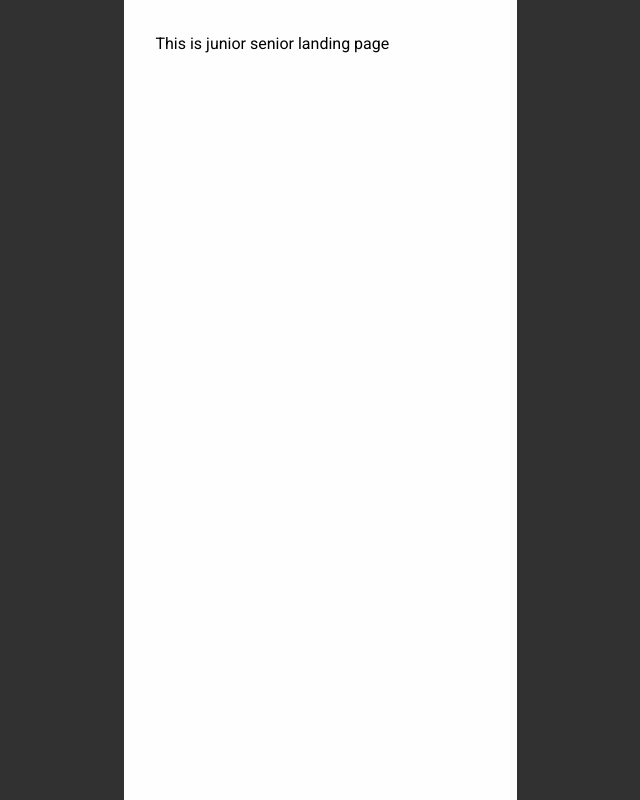
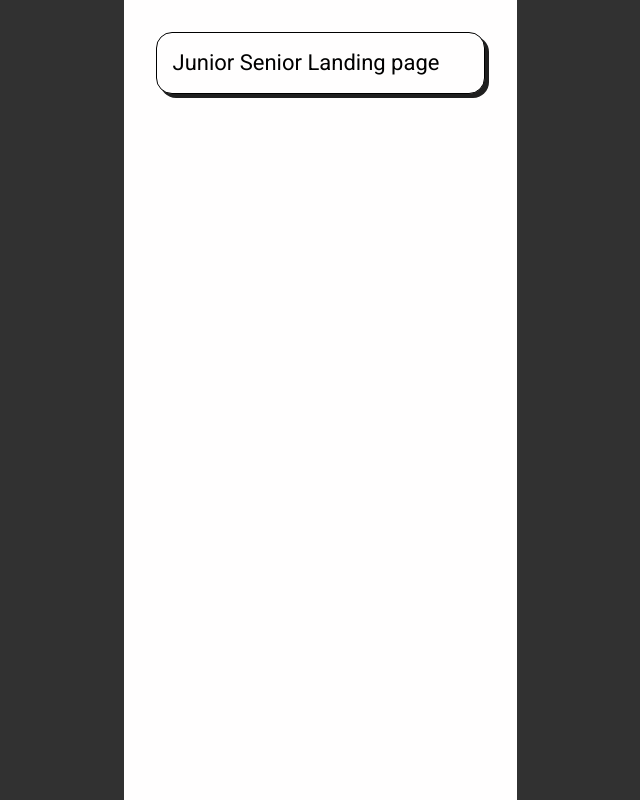
Before and after one commit to isd-sgcu/cucm25-frontend, a React (Vite) app: page /junior-senior in a window 1280 px wide. Shown: the whole page, without its empty margins (320-960 px from the left). Built offline with nearby package versions, Linux system fonts and the light colour scheme.

Commit message:
fix: route template

```diff
--- a/src/layout/MainLayout.tsx
+++ b/src/layout/MainLayout.tsx
@@ -1,10 +1,8 @@
-import { Outlet } from "react-router-dom";
-
-function MainLayout() {
+function MainLayout({ children }: { children: React.ReactNode }) {
   return (
     <div className="w-full bg-black h-screen flex justify-center">
       <div className="w-full max-w-[393px] min-h-screen overflow-auto bg-white flex flex-col gap-8 p-8">
-        <Outlet />
+        {children}
       </div>
     </div>
   );
--- a/src/page/juniorsenior/Landing.tsx
+++ b/src/page/juniorsenior/Landing.tsx
@@ -1,5 +1,11 @@
+import { Container } from "@/components/ui/container";
+
 function JuniorSeniorLanding() {
-  return <div>This is junior senior landing page</div>;
+  return (
+    <Container>
+      <p className="title-large">Junior Senior Landing page</p>
+    </Container>
+  );
 }
 
 export default JuniorSeniorLanding;
--- a/src/route.tsx
+++ b/src/route.tsx
@@ -1,4 +1,4 @@
-import { createBrowserRouter } from "react-router-dom";
+import { createBrowserRouter, Outlet } from "react-router-dom";
 import Chore from "./page/Chore";
 import JuniorSeniorLanding from "./page/juniorsenior/Landing";
 import App from "./App";
@@ -8,11 +8,12 @@ export const router = createBrowserRouter([
   { path: "/", element: <App /> },
   {
     path: "/junior-senior",
-    element: <MainLayout />,
-    children: [
-      { path: "", element: <JuniorSeniorLanding /> },
-      { path: "*", element: <div>404 – Page Not Found</div> },
-    ],
+    element: (
+      <MainLayout>
+        <Outlet />
+      </MainLayout>
+    ),
+    children: [{ path: "", element: <JuniorSeniorLanding /> }],
   },
   { path: "/chore", element: <Chore /> },
 ]);
```
